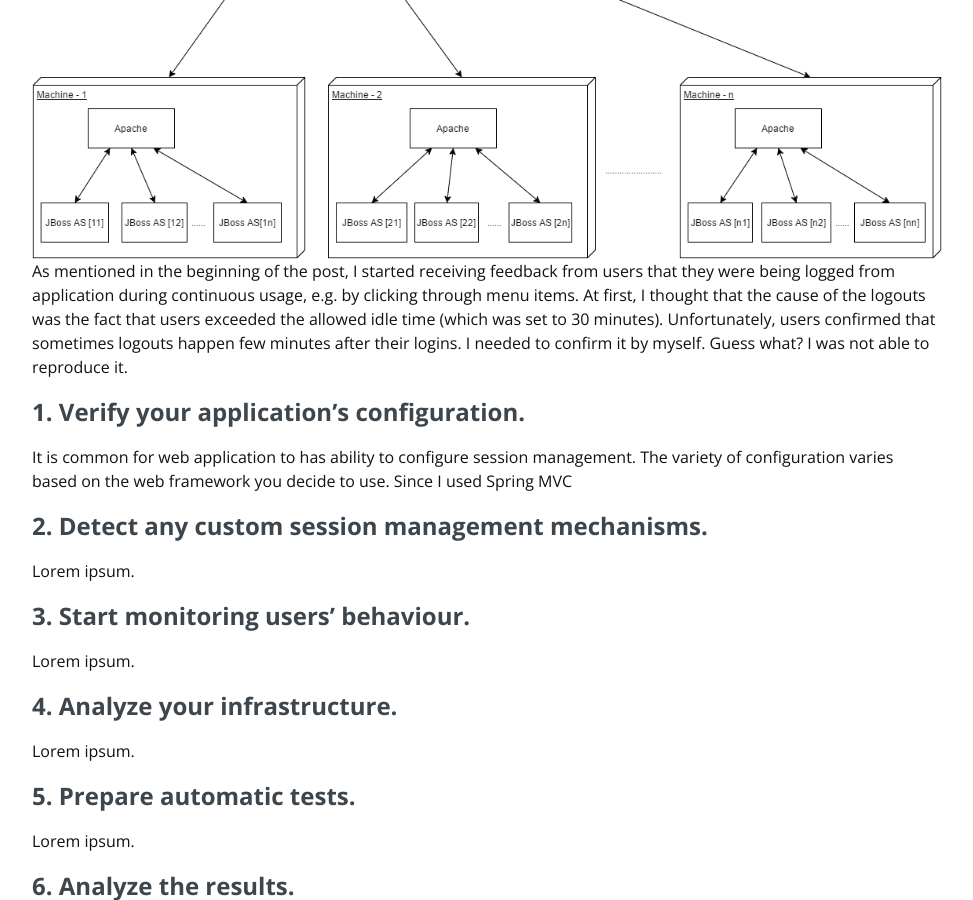
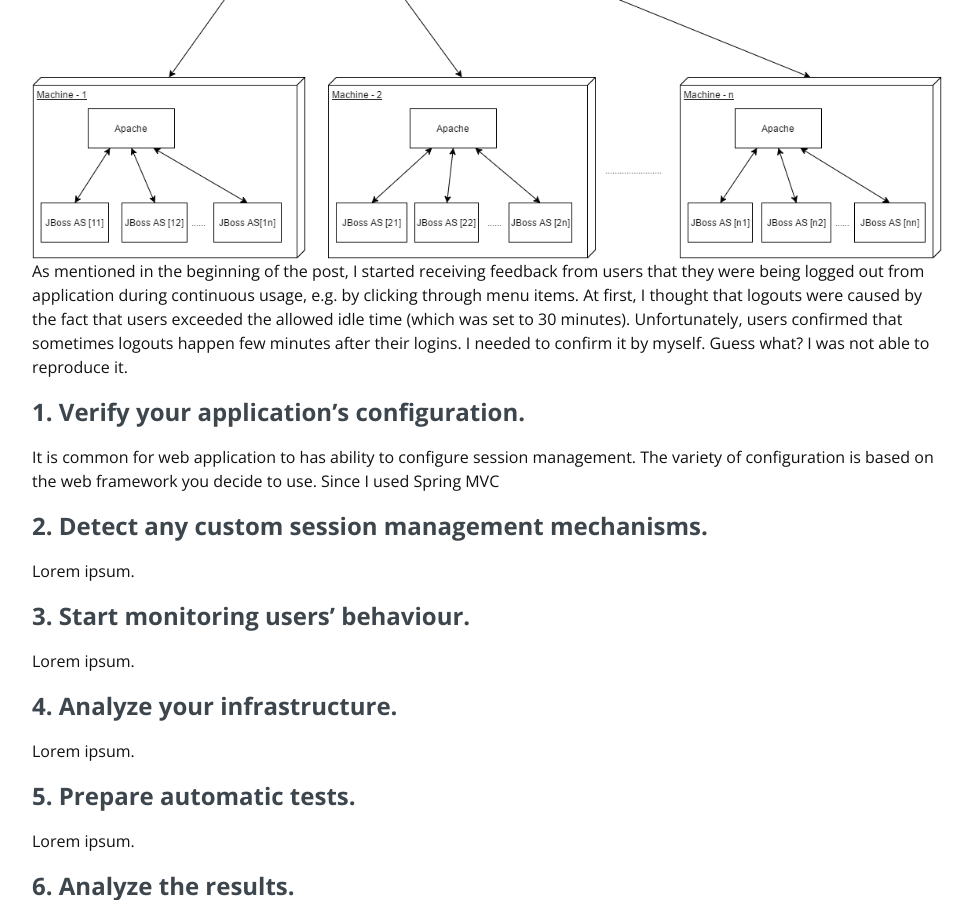
Before and after one commit to BeyondScheme/BeyondScheme.github.io, a Jekyll site: the page built from _posts/2016-05-13-session-management.md, in a window 1280 px wide and 900 px high, scrolled down 834 px. Shown: the whole window, without its empty margins (153-1126 px from the left). Built offline with Jekyll 4.4.1, drawn with Linux system fonts in a browser that asks for light colours; nearby versions of some CDN libraries; comment, search, counter and statistics services are not loaded.

Commit message:
Small fixes

```diff
--- a/_posts/2016-05-13-session-management.md
+++ b/_posts/2016-05-13-session-management.md
@@ -28,16 +28,16 @@
 
 
 As mentioned in the beginning of the post, I started receiving feedback from
-users that they were being logged from application during continuous usage,
-e.g. by clicking through menu items. At first, I thought that the cause of
-the logouts was the fact that users exceeded the allowed idle time (which was
+users that they were being logged out from application during continuous usage,
+e.g. by clicking through menu items. At first, I thought that logouts were caused
+by the fact that users exceeded the allowed idle time (which was
 set to 30 minutes). Unfortunately, users confirmed that sometimes logouts happen
 few minutes after their logins. I needed to confirm it by myself. Guess what?
 I was not able to reproduce it.
 
 # <b>1. Verify your application's configuration.</b>
 It is common for web application to has ability to configure session management.
-The variety of configuration varies based on the web framework you decide to use.
+The variety of configuration is based on the web framework you decide to use.
 Since I used Spring MVC
 
 # <b>2. Detect any custom session management mechanisms.</b>
```
